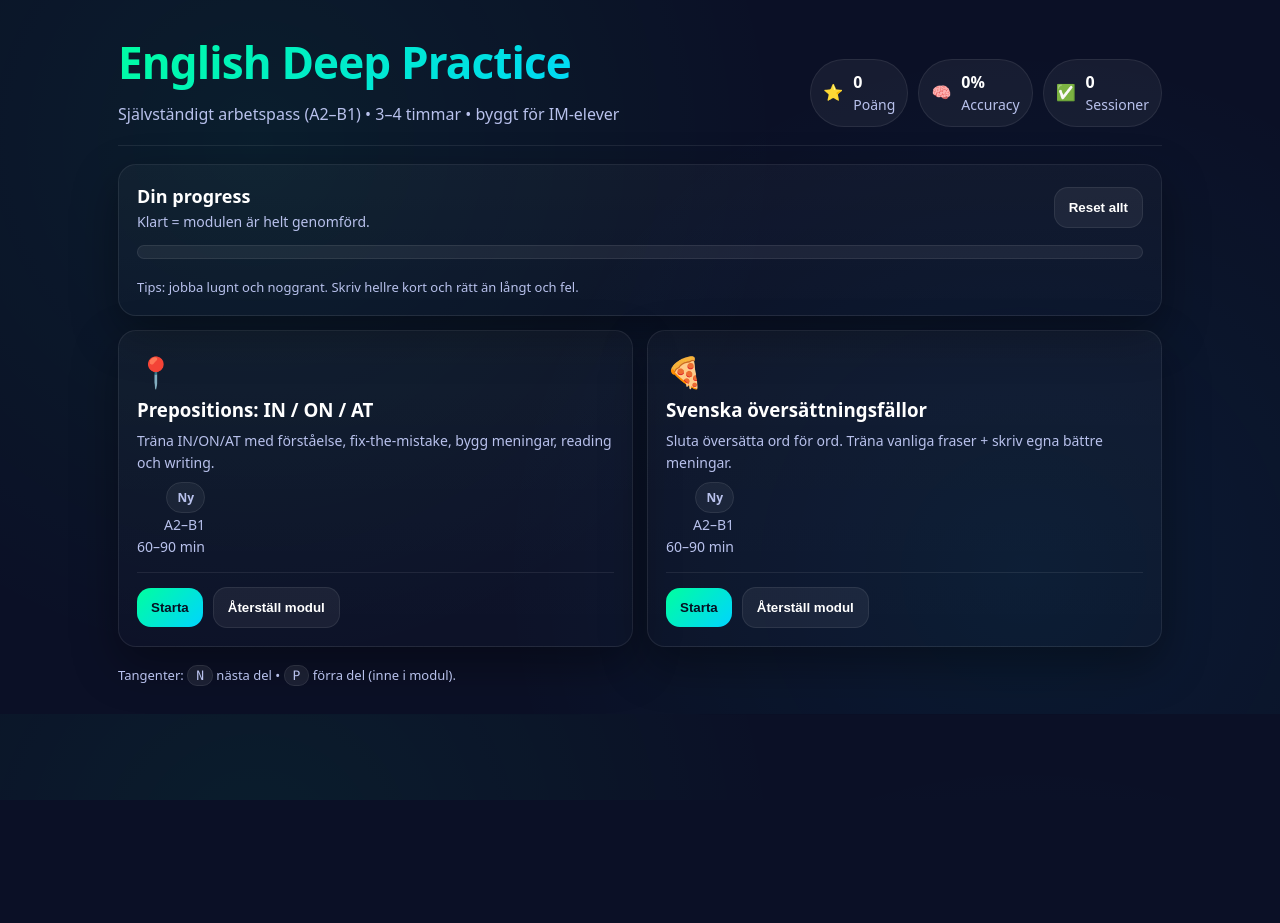
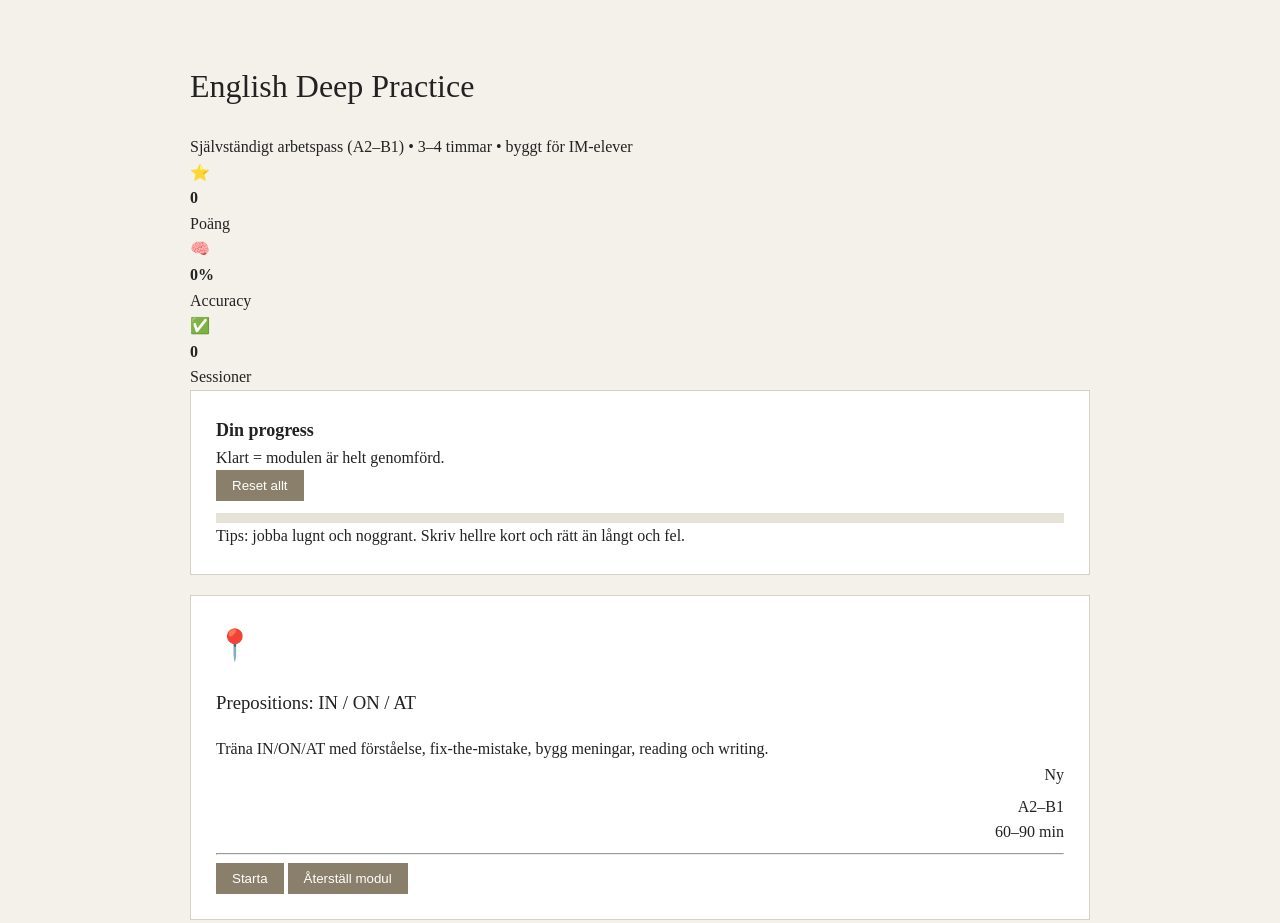
Before and after one commit to lararensebastian/english, a plain HTML site: page index.html in a window 1280 px wide. Shown: the top 923 px of the page. Before the commit the page ends 800 px from the top, so only its background shows below. Drawn offline with Linux system fonts and the light colour scheme.

Commit message:
Update style.css

```diff
--- a/style.css
+++ b/style.css
@@ -1,119 +1,53 @@
 
 :root{
-  --bg:#0b1026;
-  --card:#141a3a;
-  --card2:#101634;
-  --text:#ffffff;
-  --muted:#b8c1ec;
-  --muted2:#7a8bc9;
-  --a1:#00ff9f;
-  --a2:#00d4ff;
-  --warn:#ffd60a;
-  --bad:#ff006e;
-  --good:#00ff9f;
-  --border:rgba(255,255,255,.08);
-  --shadow:0 18px 45px rgba(0,0,0,.35);
-  --radius:18px;
+  --bg:#f4f1ea;
+  --card:#ffffff;
+  --text:#222;
+  --muted:#555;
+  --border:#d6d2c4;
+  --accent:#8a7f6a;
 }
-*{box-sizing:border-box}
+
 body{
   margin:0;
-  font-family:system-ui,-apple-system,Segoe UI,Roboto,Arial,sans-serif;
-  background: radial-gradient(circle at 20% 20%, rgba(0,255,159,.06), transparent 45%),
-              radial-gradient(circle at 80% 80%, rgba(0,212,255,.06), transparent 45%),
-              var(--bg);
+  font-family:"Times New Roman", serif;
+  background:var(--bg);
   color:var(--text);
-  line-height:1.55;
+  line-height:1.6;
 }
-a{color:inherit}
-.container{max-width:1100px;margin:0 auto;padding:28px}
-.header{
-  display:flex;justify-content:space-between;align-items:flex-end;gap:16px;
-  border-bottom:1px solid var(--border); padding-bottom:18px; margin-bottom:18px;
+
+.container{
+  max-width:900px;
+  margin:auto;
+  padding:40px 20px;
 }
-.h1{
-  font-size:clamp(26px,4vw,44px); font-weight:900; letter-spacing:-.02em;
-  background:linear-gradient(135deg,var(--a1),var(--a2));
-  -webkit-background-clip:text; background-clip:text; color:transparent;
-  margin:0;
+
+.card{
+  background:var(--card);
+  border:1px solid var(--border);
+  padding:25px;
+  margin-bottom:20px;
 }
-.tag{color:var(--muted); margin:6px 0 0}
-.pills{display:flex;gap:10px;flex-wrap:wrap}
-.pill{
-  background:rgba(255,255,255,.05);
-  border:1px solid var(--border);
-  padding:10px 12px; border-radius:999px;
-  display:flex; gap:10px; align-items:center;
-  color:var(--muted);
+
+h1,h2,h3{
+  font-weight:normal;
 }
-.pill strong{color:var(--text); font-weight:800}
-.grid{display:grid; grid-template-columns:repeat(auto-fit,minmax(280px,1fr)); gap:14px; margin-top:14px}
-.card{
-  background:linear-gradient(180deg, rgba(255,255,255,.03), rgba(255,255,255,.01));
-  border:1px solid var(--border);
-  border-radius:var(--radius);
-  padding:18px;
-  box-shadow:var(--shadow);
+
+.btn{
+  background:var(--accent);
+  color:white;
+  border:none;
+  padding:8px 16px;
+  cursor:pointer;
 }
-.card h3{margin:0 0 6px}
-.small{color:var(--muted); font-size:14px}
-.btn{
-  border:0; cursor:pointer; font-weight:900;
-  padding:12px 14px; border-radius:14px;
-  background:linear-gradient(135deg,var(--a1),var(--a2));
-  color:#061022;
+
+.progressWrap{
+  background:#e5e2d8;
+  height:10px;
 }
-.btn.secondary{
-  background:rgba(255,255,255,.06); color:var(--text);
-  border:1px solid var(--border);
+
+.progress{
+  background:var(--accent);
 }
-.btn:disabled{opacity:.5; cursor:not-allowed}
-.row{display:flex;gap:10px;flex-wrap:wrap;align-items:center}
-.kbd{font-family:ui-monospace,SFMono-Regular,Menlo,Consolas,monospace; background:rgba(255,255,255,.07); border:1px solid var(--border); padding:2px 8px; border-radius:10px; color:var(--muted)}
-.progressWrap{background:rgba(255,255,255,.06); border:1px solid var(--border); border-radius:999px; height:14px; overflow:hidden}
-.progress{height:100%; width:0%; background:linear-gradient(90deg,var(--a1),var(--a2)); transition:width .35s ease}
-.badge{padding:6px 10px; border-radius:999px; font-weight:800; font-size:12px; border:1px solid var(--border); background:rgba(255,255,255,.05); color:var(--muted)}
-.badge.good{border-color:rgba(0,255,159,.35); color:var(--good); background:rgba(0,255,159,.08)}
-.badge.warn{border-color:rgba(255,214,10,.35); color:var(--warn); background:rgba(255,214,10,.08)}
-.badge.lock{color:var(--muted2)}
-hr{border:0;border-top:1px solid var(--border); margin:14px 0}
-.view{display:none}
-.view.active{display:block}
-.partTitle{display:flex;justify-content:space-between;gap:12px;align-items:flex-start}
-.partTitle h2{margin:0}
-.partMeta{color:var(--muted); font-size:14px}
-.box{
-  background:rgba(255,255,255,.03);
-  border:1px solid var(--border);
-  border-radius:16px;
-  padding:14px;
-}
-.q{
-  padding:14px; border-radius:16px;
-  border:1px solid var(--border);
-  background:rgba(255,255,255,.02);
-  margin:12px 0;
-}
-.q p{margin:0 0 10px}
-.opts{display:grid; gap:10px}
-.opt{
-  padding:12px 12px; border-radius:14px; border:2px solid rgba(255,255,255,.10);
-  background:rgba(255,255,255,.03); cursor:pointer;
-}
-.opt:hover{border-color:rgba(0,255,159,.30)}
-.opt.selected{border-color:rgba(0,255,159,.75); background:rgba(0,255,159,.06)}
-.opt.correct{border-color:rgba(0,255,159,.85); background:rgba(0,255,159,.12)}
-.opt.incorrect{border-color:rgba(255,0,110,.85); background:rgba(255,0,110,.12)}
-.fb{display:none; margin-top:10px; padding:10px 12px; border-radius:14px; border:1px solid var(--border); background:rgba(255,255,255,.03); color:var(--muted)}
-.fb.show{display:block}
-.fb.good{border-color:rgba(0,255,159,.45); color:var(--good); background:rgba(0,255,159,.08)}
-.fb.bad{border-color:rgba(255,0,110,.45); color:var(--text); background:rgba(255,0,110,.08)}
-textarea,input[type="text"]{
-  width:100%; padding:12px 12px; border-radius:14px;
-  border:1px solid var(--border);
-  background:rgba(0,0,0,.15);
-  color:var(--text);
-}
-textarea{min-height:120px; resize:vertical}
-.footer{margin-top:18px; color:var(--muted); font-size:13px}
+
 @media (max-width:680px){ .container{padding:18px} .header{align-items:flex-start; flex-direction:column} }
```
